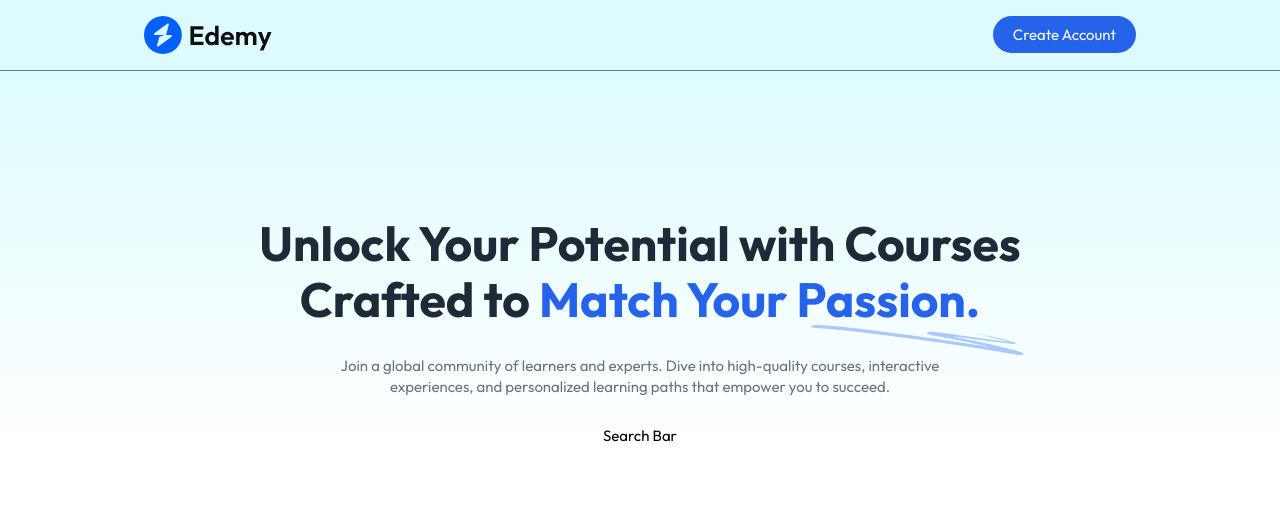
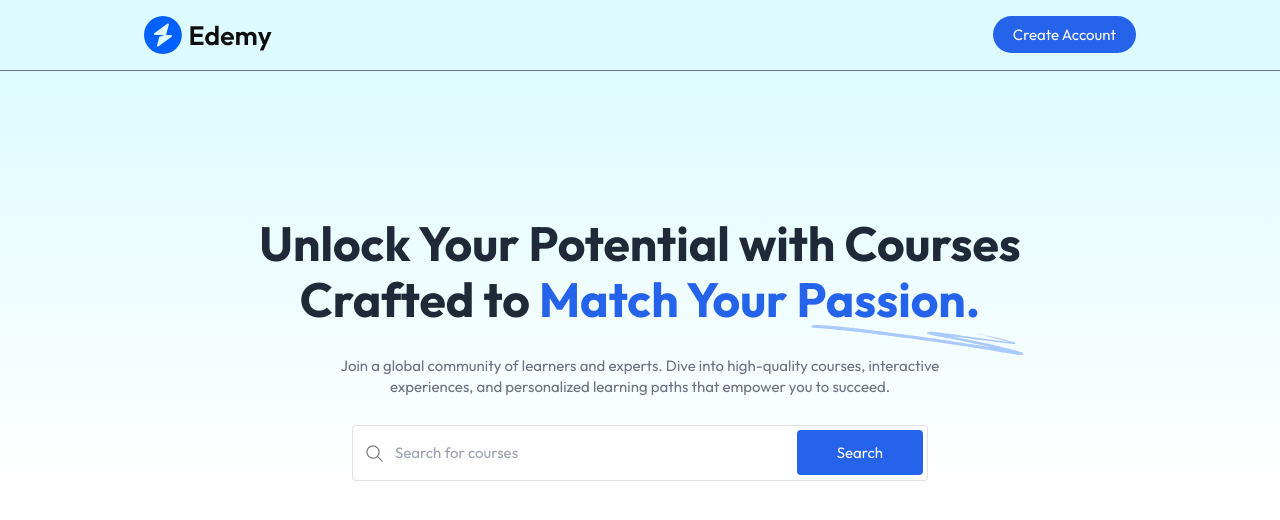
Before and after one commit to AnkitMalvi1/ByteLearn, a React (Vite) app in the folder client/: page / in a window 1280 px wide. Shown: the top 520 px of the page. Built offline with nearby package versions, Linux system fonts and the light colour scheme; no server answers.

Commit message:
enhance SearchBar component with search functionality and improved styling for better user experience

```diff
--- a/client/src/components/student/SearchBar.jsx
+++ b/client/src/components/student/SearchBar.jsx
@@ -1,10 +1,23 @@
-import React from 'react'
+import React, { useState } from 'react'
+import { assets } from '../../assets/assets'
+import { useNavigate } from 'react-router-dom'
 
-const SearchBar = () => {
+const SearchBar = ({data}) => {
+
+  const navigate = useNavigate();
+  const [input, setInput] = useState(data ? data : '');
+
+  const onSearchHandler = (e) => {
+    e.preventDefault();
+    navigate('/course-list/' + input);
+  }
+
   return (
-    <div>
-        <h1>Search Bar</h1>
-    </div>
+    <form onSubmit={onSearchHandler} className='max-w-xl w-full md:h-14 h-12 flex items-center bg-white border border-gray-500/20 rounded'>
+      <img src={assets.search_icon} alt="search_icon" className='md:w-auto w-10 px-3' />
+      <input onChange={e => setInput(e.target.value)} value={input} type="text" placeholder='Search for courses' className='w-full h-full outline-none text-gray-500/80' />
+      <button type='submit' className='bg-blue-600 rounded text-white md:px-10 px-7 md:py-3 py-2 mx-1'>Search</button>
+    </form>
   )
 }
 
```
